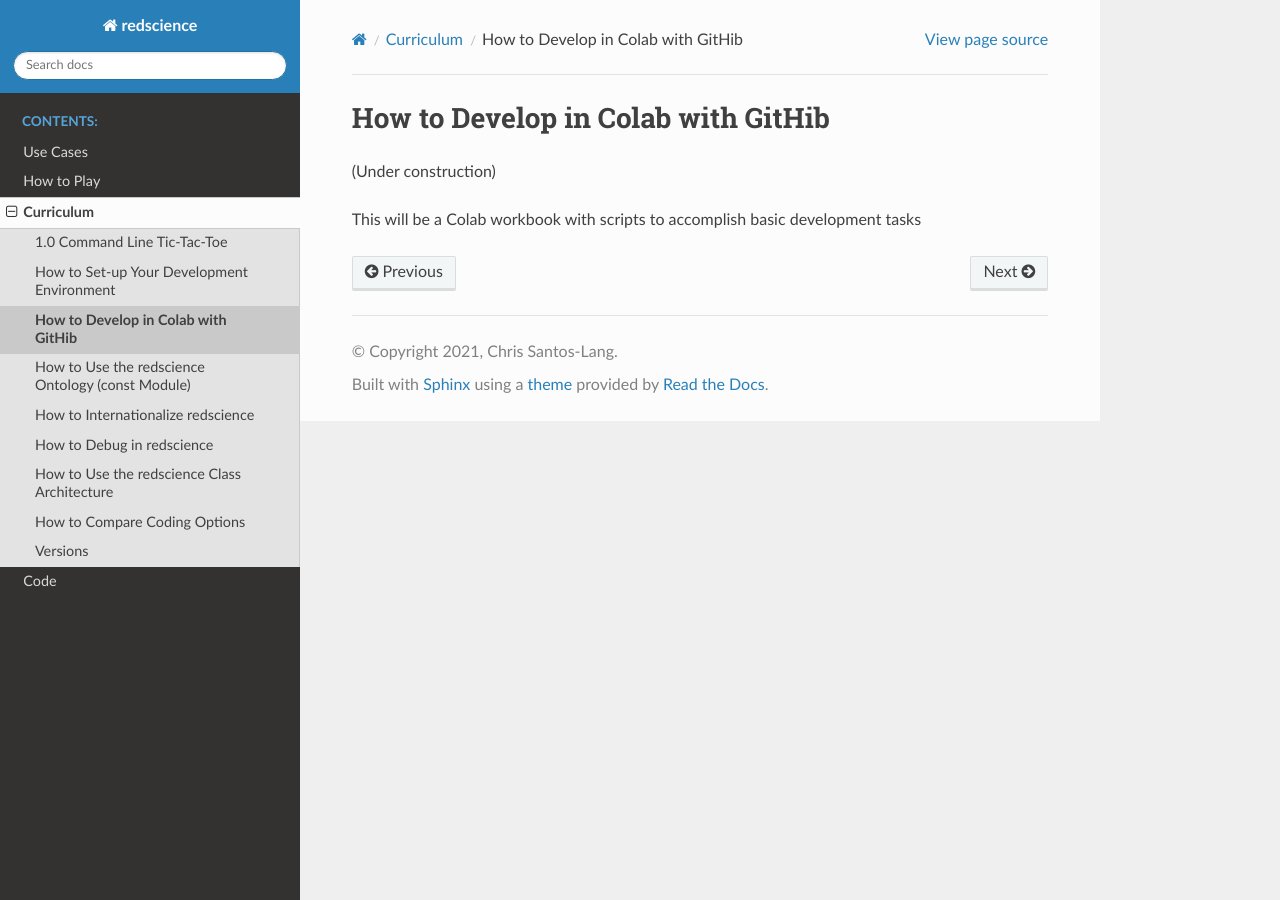
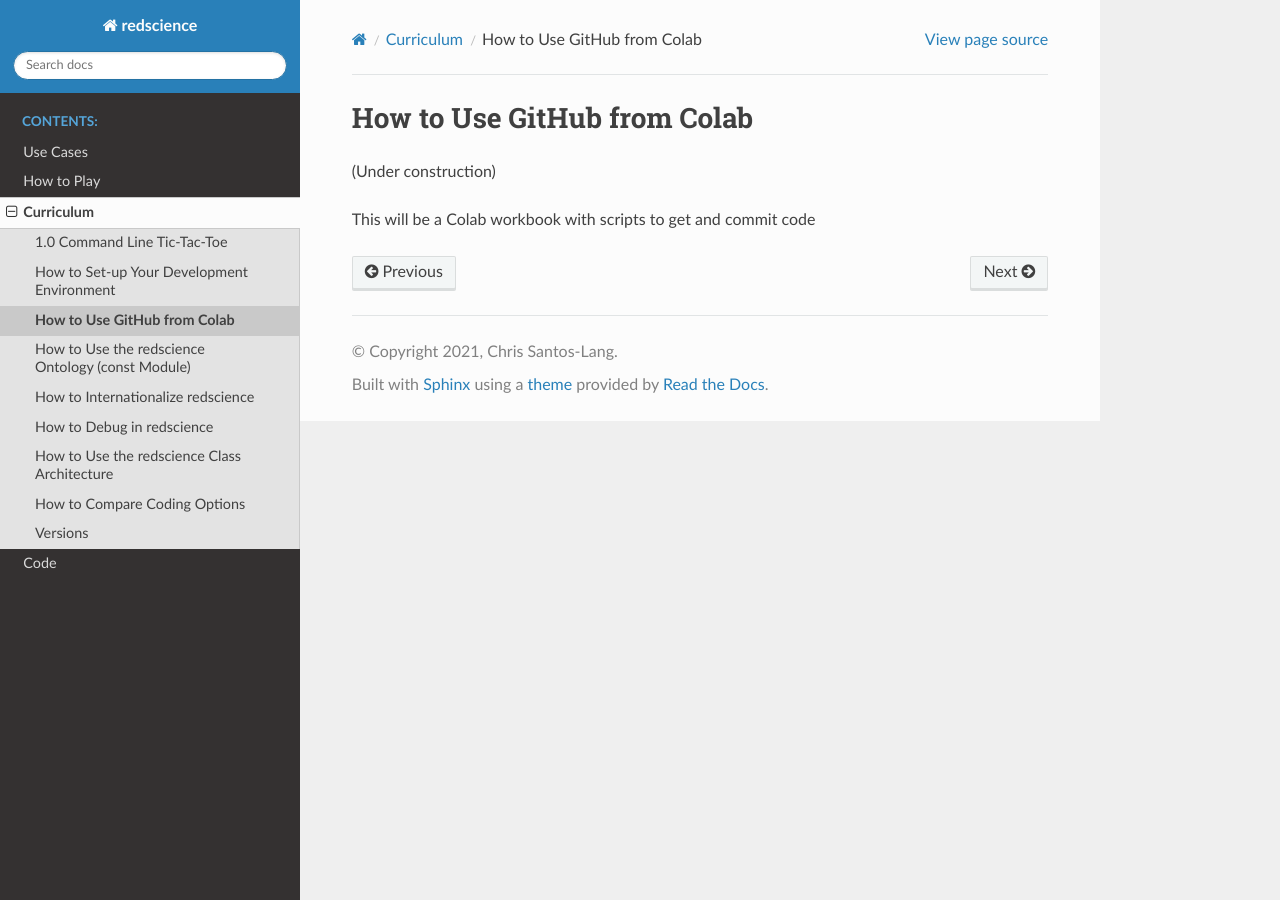
Before and after one commit to ChrisSantosLang/redscience, a Sphinx documentation site: the page built from docs/source/colabgit.rst, in a window 1280 px wide. Built offline with Sphinx 7.4.7 and the Read the Docs theme 2.0.0, drawn with Linux system fonts in a browser that asks for light colours.

Commit message:
Update colabgit.rst

```diff
--- a/docs/source/colabgit.rst
+++ b/docs/source/colabgit.rst
@@ -1,7 +1,7 @@
-===================================
-How to Develop in Colab with GitHib
-===================================
+============================
+How to Use GitHub from Colab
+============================
 
 (Under construction)
 
-This will be a Colab workbook with scripts to accomplish basic development tasks
+This will be a Colab workbook with scripts to get and commit code
```
